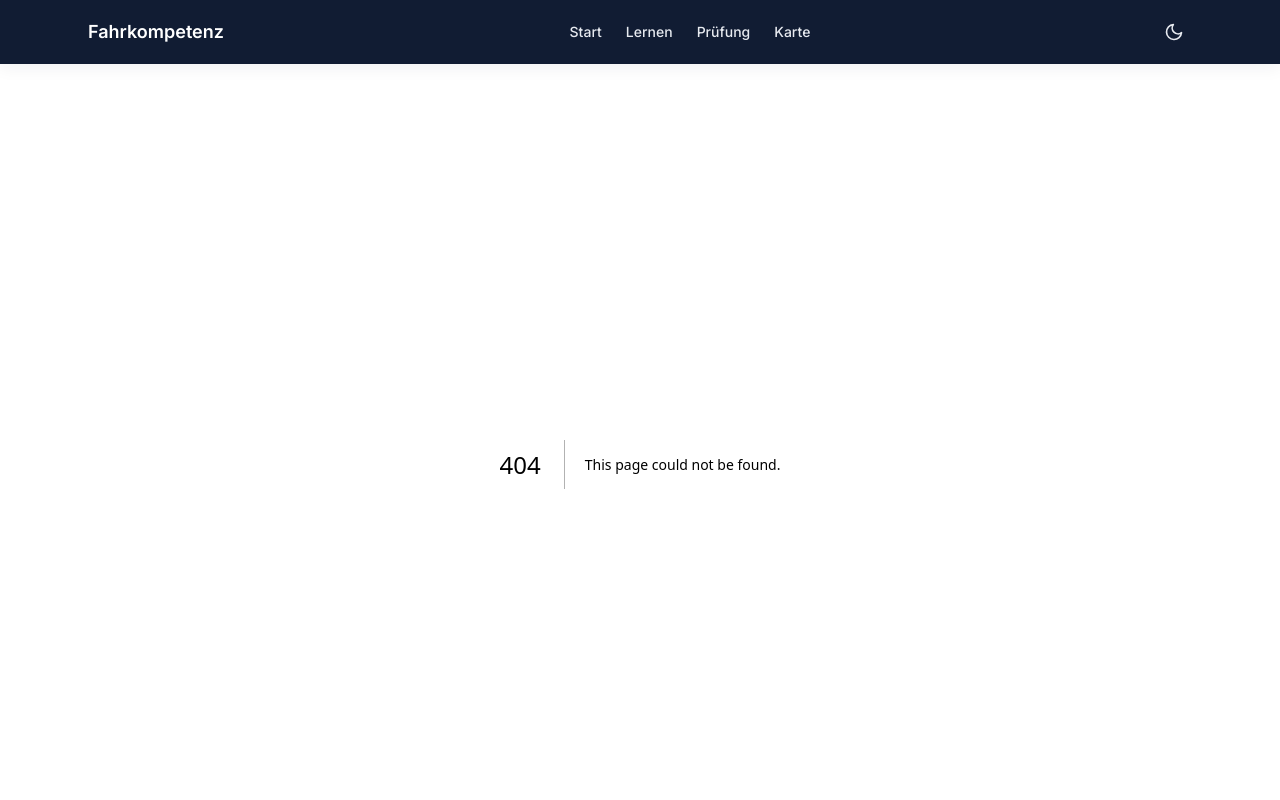
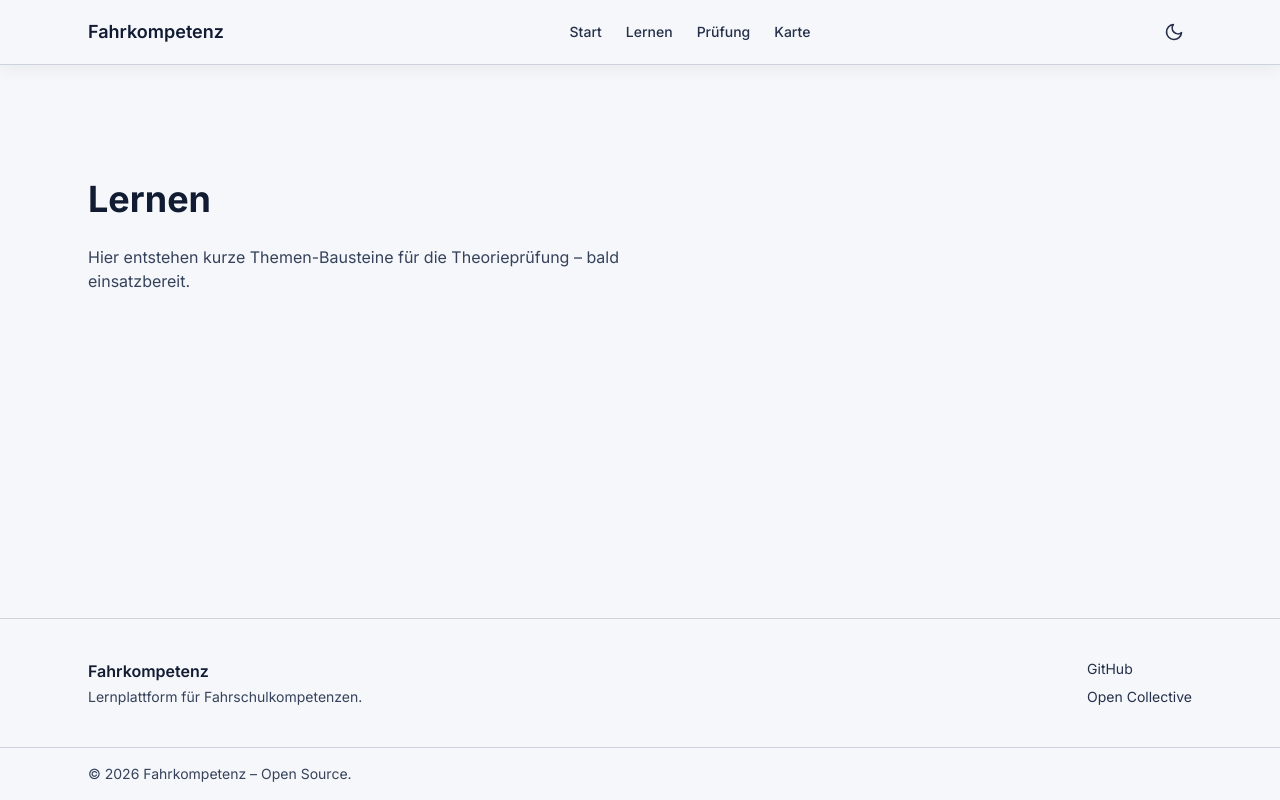
Before and after one commit to Awesomepear9/Hackathon_26_Team42, a Next.js app: page /lernen in a window 1280 px wide. Before the commit this address had no page. Shown: the top 800 px of the page. Built offline with nearby package versions, Linux system fonts and the light colour scheme.

Commit message:
fix: theme toggle persistence (hydration override) and consistent dark mode across routes

```diff
--- /dev/null
+++ b/public/theme-init.js
@@ -0,0 +1,11 @@
+(function () {
+  try {
+    var stored = localStorage.getItem("theme");
+    var dark =
+      stored === "dark" ||
+      (stored === null &&
+        window.matchMedia("(prefers-color-scheme: dark)").matches);
+    document.documentElement.classList.toggle("dark", dark);
+    document.documentElement.style.colorScheme = dark ? "dark" : "light";
+  } catch {}
+})();
--- /dev/null
+++ b/src/app/karte/page.tsx
@@ -0,0 +1,11 @@
+export default function KartePage() {
+  return (
+    <div className="mx-auto max-w-6xl px-4 pb-16 pt-24 sm:px-6 md:pt-28">
+      <h1 className="text-h1 text-primary dark:text-white">Karte</h1>
+      <p className="mt-6 max-w-xl text-body text-navy-600 dark:text-navy-200">
+        Hier findest du bald Fahrschulen und Standorte in deiner Nähe
+        (OpenStreetMap).
+      </p>
+    </div>
+  );
+}
--- a/src/app/layout.tsx
+++ b/src/app/layout.tsx
@@ -2,6 +2,7 @@ import type { Metadata, Viewport } from "next";
 import { Inter } from "next/font/google";
 import "./globals.css";
 import { Footer, Header } from "@/components/site-chrome";
+import { ThemeApplier } from "@/components/theme-applier";
 
 const inter = Inter({
   subsets: ["latin"],
@@ -20,19 +21,6 @@ export const viewport: Viewport = {
   viewportFit: "cover",
 };
 
-const themeScript = `
-  (function () {
-    try {
-      var stored = localStorage.getItem("theme");
-      var dark = stored === "dark" ||
-        (stored === null &&
-          window.matchMedia("(prefers-color-scheme: dark)").matches);
-      if (dark) document.documentElement.classList.add("dark");
-      document.documentElement.style.colorScheme = dark ? "dark" : "light";
-    } catch (e) {}
-  })();
-`;
-
 export default function RootLayout({ children }: LayoutProps<"/">) {
   return (
     <html
@@ -41,9 +29,11 @@ export default function RootLayout({ children }: LayoutProps<"/">) {
       suppressHydrationWarning
     >
       <head>
-        <script dangerouslySetInnerHTML={{ __html: themeScript }} />
+        {/* eslint-disable-next-line @next/next/no-sync-scripts -- muss vor Hydration synchron laufen (FOUC-Schutz) */}
+        <script src="/theme-init.js" />
       </head>
       <body className="flex min-h-full flex-col bg-surface font-sans text-primary transition-colors dark:bg-navy-950 dark:text-navy-100">
+        <ThemeApplier />
         <a
           href="#main"
           className="sr-only focus:not-sr-only focus:absolute focus:left-4 focus:top-4 focus:z-50 focus:rounded-lg focus:bg-accent focus:px-4 focus:py-2 focus:font-semibold focus:text-navy-900"
--- /dev/null
+++ b/src/app/lernen/page.tsx
@@ -0,0 +1,11 @@
+export default function LernenPage() {
+  return (
+    <div className="mx-auto max-w-6xl px-4 pb-16 pt-24 sm:px-6 md:pt-28">
+      <h1 className="text-h1 text-primary dark:text-white">Lernen</h1>
+      <p className="mt-6 max-w-xl text-body text-navy-600 dark:text-navy-200">
+        Hier entstehen kurze Themen-Bausteine für die Theorieprüfung –
+        bald einsatzbereit.
+      </p>
+    </div>
+  );
+}
--- /dev/null
+++ b/src/app/pruefung/page.tsx
@@ -0,0 +1,11 @@
+export default function PruefungPage() {
+  return (
+    <div className="mx-auto max-w-6xl px-4 pb-16 pt-24 sm:px-6 md:pt-28">
+      <h1 className="text-h1 text-primary dark:text-white">Prüfung</h1>
+      <p className="mt-6 max-w-xl text-body text-navy-600 dark:text-navy-200">
+        Hier kannst du bald die Prüfungssimulation unter Realbedingungen
+        starten.
+      </p>
+    </div>
+  );
+}
--- a/src/components/site-chrome.tsx
+++ b/src/components/site-chrome.tsx
@@ -36,7 +36,7 @@ function ThemeToggle() {
       onClick={toggle}
       aria-pressed={dark}
       aria-label={dark ? "Helles Design aktivieren" : "Dunkles Design aktivieren"}
-      className="rounded-md p-2 text-navy-100 transition-colors hover:bg-navy-800 hover:text-white focus-visible:outline-none focus-visible:ring-2 focus-visible:ring-accent"
+      className="rounded-md p-2 text-navy-700 transition-colors hover:bg-navy-100 hover:text-navy-900 focus-visible:outline-none focus-visible:ring-2 focus-visible:ring-cyan-800 dark:text-navy-100 dark:hover:bg-navy-800 dark:hover:text-white dark:focus-visible:ring-accent"
     >
       {dark ? (
         <svg viewBox="0 0 24 24" fill="none" stroke="currentColor" strokeWidth="2" strokeLinecap="round" strokeLinejoin="round" className="h-5 w-5" aria-hidden="true">
@@ -56,21 +56,21 @@ export function Header() {
   const [open, setOpen] = useState(false);
 
   return (
-    <header className="sticky top-0 z-40 bg-navy-900 text-white shadow-card dark:bg-navy-950">
+    <header className="sticky top-0 z-40 border-b border-navy-200 bg-surface text-primary shadow-card transition-colors dark:border-navy-800 dark:bg-navy-950 dark:text-white">
       <div className="mx-auto flex h-16 max-w-6xl items-center justify-between gap-2 px-4 sm:px-6">
         <Link
           href="/"
-          className="text-lg font-semibold transition-colors focus-visible:outline-none focus-visible:ring-2 focus-visible:ring-accent focus-visible:ring-inset"
+          className="text-lg font-semibold transition-colors hover:text-cyan-800 focus-visible:outline-none focus-visible:ring-2 focus-visible:ring-cyan-800 focus-visible:ring-inset dark:hover:text-accent dark:focus-visible:ring-accent"
         >
           Fahrkompetenz
         </Link>
 
-        <nav className="hidden items-center gap-6 md:flex">
+        <nav className="hidden items-center gap-6 md:flex" aria-label="Hauptnavigation">
           {NAV_LINKS.map((link) => (
             <Link
               key={link.href}
               href={link.href}
-              className="text-sm font-medium text-navy-100 transition-colors hover:text-accent focus-visible:outline-none focus-visible:ring-2 focus-visible:ring-accent focus-visible:ring-inset"
+              className="text-sm font-medium text-navy-700 transition-colors hover:text-cyan-800 focus-visible:outline-none focus-visible:ring-2 focus-visible:ring-cyan-800 focus-visible:ring-inset dark:text-navy-100 dark:hover:text-accent dark:focus-visible:ring-accent"
             >
               {link.label}
             </Link>
@@ -82,7 +82,7 @@ export function Header() {
           <button
             type="button"
             onClick={() => setOpen((v) => !v)}
-            className="rounded-md p-2 text-white transition-colors hover:bg-navy-800 focus-visible:outline-none focus-visible:ring-2 focus-visible:ring-accent md:hidden"
+            className="rounded-md p-2 text-navy-700 transition-colors hover:bg-navy-100 focus-visible:outline-none focus-visible:ring-2 focus-visible:ring-cyan-800 md:hidden dark:text-navy-100 dark:hover:bg-navy-800 dark:focus-visible:ring-accent"
             aria-expanded={open}
             aria-controls="mobile-menu"
             aria-label={open ? "Menü schließen" : "Menü öffnen"}
@@ -103,7 +103,7 @@ export function Header() {
       {open && (
         <nav
           id="mobile-menu"
-          className="border-t border-navy-800 md:hidden"
+          className="border-t border-navy-200 dark:border-navy-800 md:hidden"
           aria-label="Mobile Navigation"
         >
           <div className="mx-auto max-w-6xl space-y-1 px-4 py-4 sm:px-6">
@@ -112,7 +112,7 @@ export function Header() {
                 key={link.href}
                 href={link.href}
                 onClick={() => setOpen(false)}
-                className="block rounded-lg px-3 py-2.5 text-base font-medium text-navy-100 transition-colors hover:bg-navy-800 hover:text-accent focus-visible:outline-none focus-visible:ring-2 focus-visible:ring-accent"
+                className="block rounded-lg px-3 py-2.5 text-base font-medium text-navy-700 transition-colors hover:bg-navy-100 hover:text-cyan-800 focus-visible:outline-none focus-visible:ring-2 focus-visible:ring-cyan-800 dark:text-navy-100 dark:hover:bg-navy-800 dark:hover:text-accent dark:focus-visible:ring-accent"
               >
                 {link.label}
               </Link>
@@ -126,7 +126,7 @@ export function Header() {
 
 export function Footer() {
   return (
-    <footer className="border-t border-navy-200 bg-surface dark:border-navy-800 dark:bg-navy-950">
+    <footer className="border-t border-navy-200 bg-surface transition-colors dark:border-navy-800 dark:bg-navy-950">
       <div className="mx-auto flex max-w-6xl flex-col gap-6 px-4 py-10 sm:px-6 md:flex-row md:justify-between">
         <div>
           <p className="font-semibold text-primary dark:text-white">Fahrkompetenz</p>
@@ -135,14 +135,14 @@ export function Footer() {
           </p>
         </div>
 
-        <div className="flex flex-col gap-2">
+        <div className="flex flex-col gap-2" aria-label="Social Links">
           {SOCIAL_LINKS.map((link) => (
             <a
               key={link.href}
               href={link.href}
               target="_blank"
               rel="noopener noreferrer"
-              className="text-sm text-navy-700 underline-offset-2 transition-colors hover:text-accent hover:underline focus-visible:outline-none focus-visible:ring-2 focus-visible:ring-cyan-800 dark:text-navy-200 dark:focus-visible:ring-accent dark:hover:text-accent"
+              className="text-sm text-navy-700 underline-offset-2 transition-colors hover:text-cyan-800 hover:underline focus-visible:outline-none focus-visible:ring-2 focus-visible:ring-cyan-800 dark:text-navy-200 dark:hover:text-accent dark:focus-visible:ring-accent"
             >
               {link.label}
             </a>
--- /dev/null
+++ b/src/components/theme-applier.tsx
@@ -0,0 +1,21 @@
+"use client";
+
+import { useLayoutEffect } from "react";
+
+export function ThemeApplier() {
+  useLayoutEffect(() => {
+    try {
+      const stored = localStorage.getItem("theme");
+      const dark =
+        stored === "dark" ||
+        (stored === null &&
+          window.matchMedia("(prefers-color-scheme: dark)").matches);
+      document.documentElement.classList.toggle("dark", dark);
+      document.documentElement.style.colorScheme = dark ? "dark" : "light";
+    } catch {
+      return;
+    }
+  }, []);
+
+  return null;
+}
```
